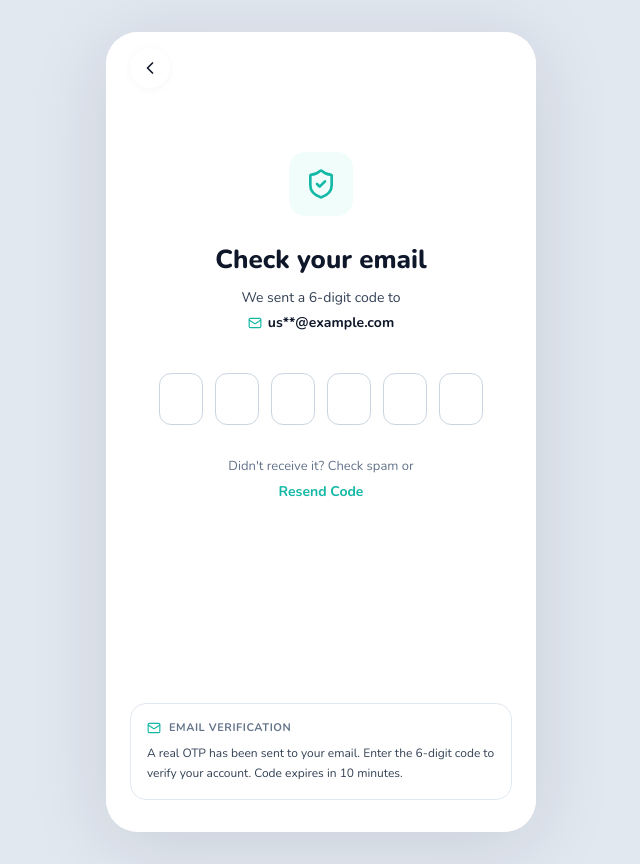
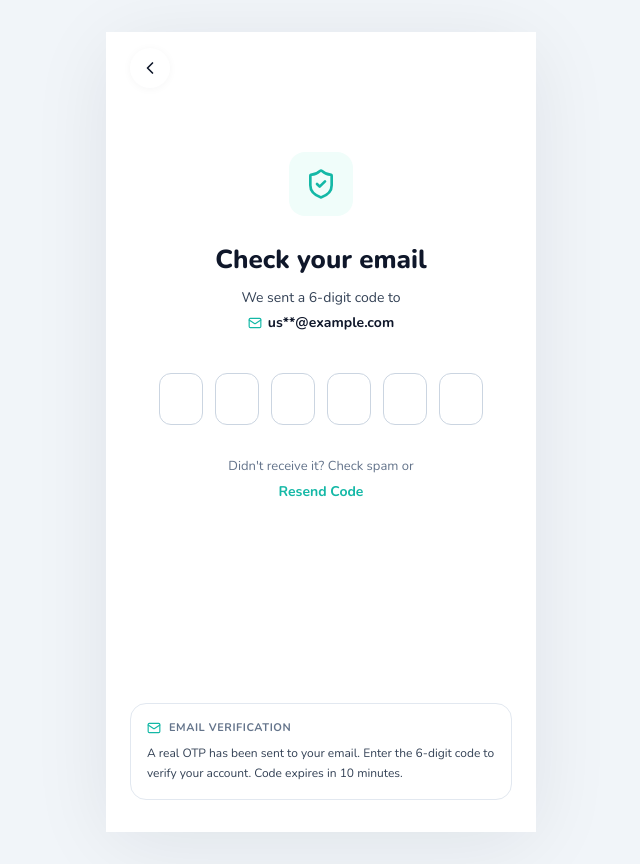
Before and after one commit to siiiidddexe/servleashv2, a React (Vite) app: page /otp in a window 1280 px wide. Shown: the whole page, without its empty margins (319-959 px from the left). Built offline with nearby package versions, Linux system fonts and the light colour scheme.

Commit message:
Refactor: Replace framer-motion with div in PageWrap component and simplify App routing Fix: Update body background color and adjust styles for better visual consistency

```diff
--- a/src/App.jsx
+++ b/src/App.jsx
@@ -1,5 +1,4 @@
-import { Routes, Route, Navigate, useLocation } from "react-router-dom";
-import { AnimatePresence } from "framer-motion";
+import { Routes, Route, Navigate } from "react-router-dom";
 
 // Shared auth pages (unified — single login for all roles)
 import Login from "./pages/shared/Login";
@@ -63,11 +62,8 @@ function OnboardingGate() {
 }
 
 export default function App() {
-  const location = useLocation();
-
   return (
-    <AnimatePresence mode="wait">
-      <Routes location={location} key={location.pathname}>
+      <Routes>
         {/* ── Root → Onboarding (first visit) or Login (returning) ── */}
         <Route path="/" element={<OnboardingGate />} />
         <Route path="/onboarding" element={<Onboarding />} />
@@ -151,6 +147,5 @@ export default function App() {
         <Route path="/vendor/pets" element={<VendorHome />} />
         <Route path="/vendor/reviews" element={<VendorHome />} />
       </Routes>
-    </AnimatePresence>
   );
 }
--- a/src/components/PageWrap.jsx
+++ b/src/components/PageWrap.jsx
@@ -1,15 +1,7 @@
-import { motion } from "framer-motion";
-
 export default function PageWrap({ children, className = "" }) {
   return (
-    <motion.div
-      className={`min-h-[100dvh] ${className}`}
-      initial={{ opacity: 0 }}
-      animate={{ opacity: 1 }}
-      exit={{ opacity: 0 }}
-      transition={{ duration: 0.25 }}
-    >
+    <div className={`min-h-[100dvh] ${className}`}>
       {children}
-    </motion.div>
+    </div>
   );
 }
--- a/src/index.css
+++ b/src/index.css
@@ -44,7 +44,7 @@ body {
   min-height: 100dvh;
   position: relative;
   overflow-x: hidden;
-  background: #f4f4f4;
+  background: #ffffff;
 }
 
 @media (min-width: 431px) and (max-width: 767px) {
@@ -57,8 +57,8 @@ body {
 }
 
 @media (min-width: 1024px) {
-  body { background: #e2e8f0; display: flex; align-items: flex-start; justify-content: center; min-height: 100vh; padding: 2rem 0; }
-  #root { max-width: 430px; border-radius: 2rem; margin-top: 0; box-shadow: 0 12px 80px rgba(15,23,42,0.12); min-height: calc(100vh - 4rem); }
+  body { background: #f1f5f9; display: flex; align-items: flex-start; justify-content: center; min-height: 100vh; padding: 2rem 0; }
+  #root { max-width: 430px; border-radius: 2rem; margin-top: 0; box-shadow: 0 12px 80px rgba(15,23,42,0.08); min-height: calc(100vh - 4rem); overflow-x: visible; }
 }
 
 .no-scrollbar::-webkit-scrollbar { display: none; }
```
